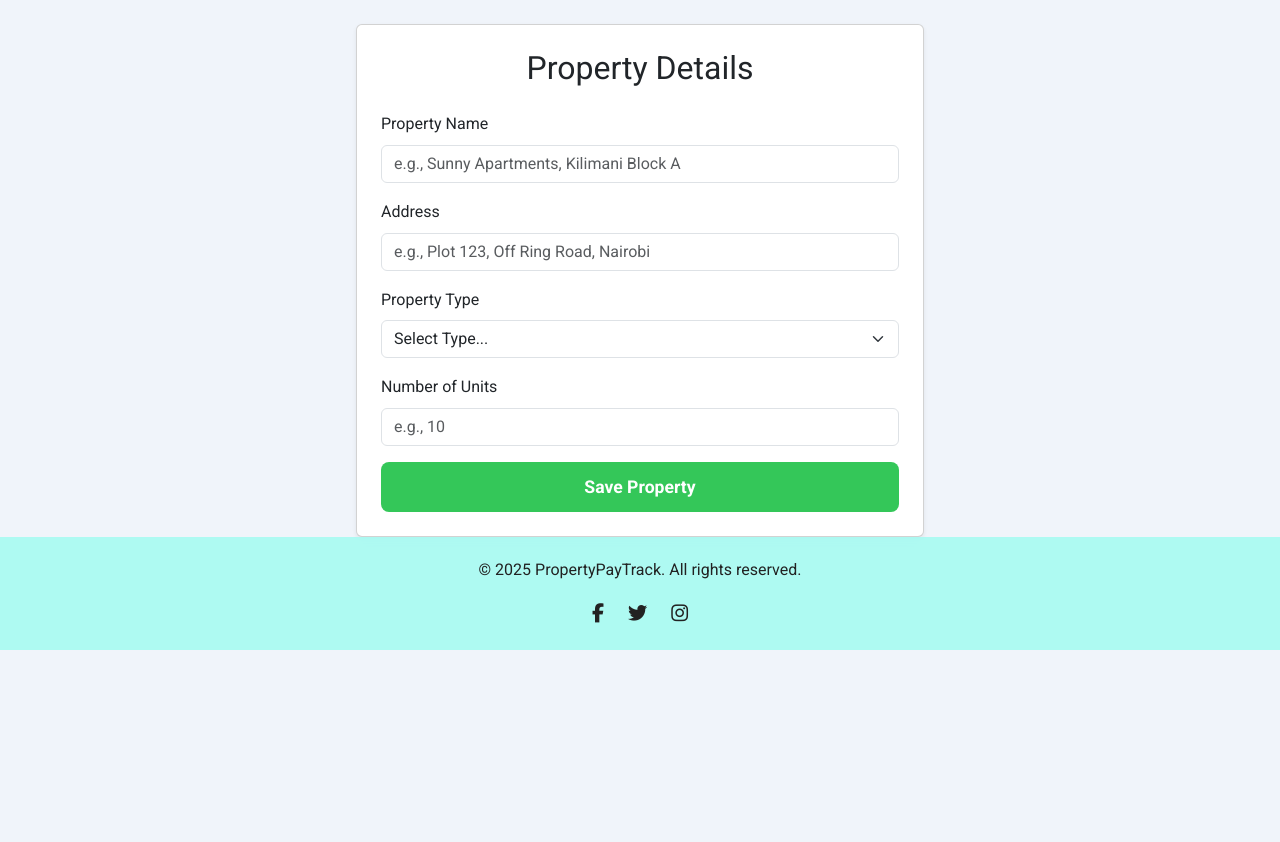
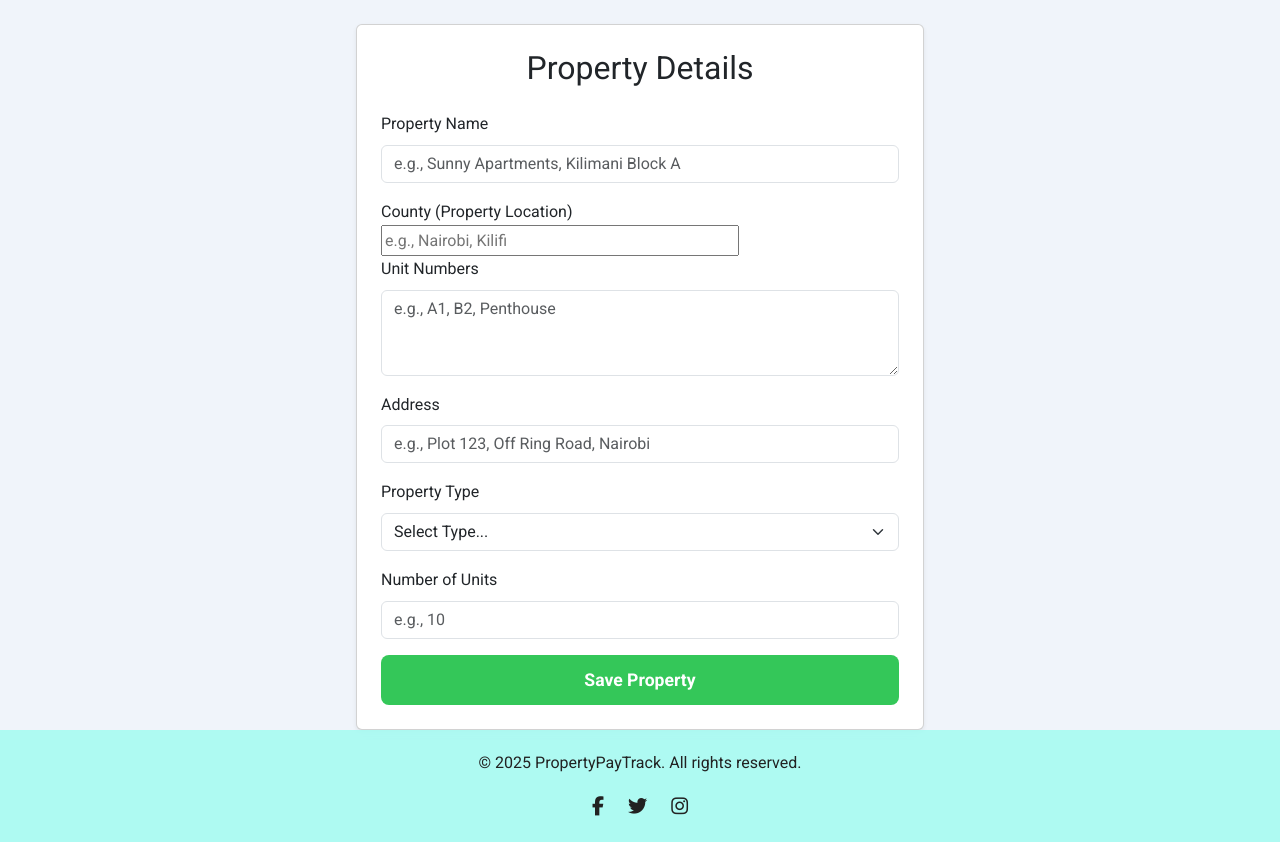
Before and after one commit to shannel890/Mfuko7, a Flask app: page /properties/add in a window 1280 px wide. Shown: the part 72-914 px from the top of the page. Before the commit the page ends 722 px from the top, so only its background shows below. Run offline with Flask 3, Linux system fonts and the light colour scheme; a user stored in the database is signed in; some libraries are stand-ins or nearby versions.

Commit message:
added and modified the files

```diff
--- a/app/forms.py
+++ b/app/forms.py
@@ -212,13 +212,13 @@ class PropertyForm(FlaskForm):
         render_kw={"rows": 2, "placeholder": _l("e.g., Water, Electricity, Garbage")}
     )
     unit_numbers = TextAreaField(
-        _l('Unit Numbers/Identifiers (comma separated)'),
-        validators=[
-            DataRequired(_l('At least one unit number is required.')),
-            Length(max=500, message=_l('Unit numbers list too long.'))
-        ],
-        render_kw={"rows": 3, "placeholder": _l("e.g., A1, B2, Penthouse")}
-    )
+    _l('Unit Numbers'),
+    validators=[
+        DataRequired(_l('At least one unit number is required.')),
+        Length(max=500, message=_l('Unit numbers list too long.'))
+    ],
+    render_kw={"rows": 3, "placeholder": _l("e.g., A1, B2, Penthouse"), "class": "form-control"}
+)
     deposit_amount = DecimalField(
         _l('Security Deposit Amount (KSh)'),
         validators=[Optional(), NumberRange(min=0, message=_l('Deposit cannot be negative.'))],
--- a/app/models.py
+++ b/app/models.py
@@ -88,12 +88,12 @@ class Property(db.Model):
     landlord_id = db.Column(db.Integer, db.ForeignKey('user.id', ondelete='CASCADE'), nullable=False, index=True)
     county_name = db.Column(db.String(100), nullable=False)
     amenities = db.Column(db.Text, nullable=True)
-    utility_bill = db.Column(db.Text, nullable=True)
+    utility_bill_types = db.Column(db.Text, nullable=True)
+    unit_numbers = db.Column(db.Text, nullable=False)
     deposit_amount = db.Column(db.Numeric(10, 2), nullable=True)
     deposit_policy = db.Column(db.Text, nullable=True)
     created_at = db.Column(db.DateTime, default=lambda: datetime.now(timezone.utc))
     updated_at = db.Column(db.DateTime, default=lambda: datetime.now(timezone.utc), onupdate=lambda: datetime.now(timezone.utc))
-    units = db.relationship('Unit', backref='property', lazy=True, cascade="all, delete-orphan")
     tenants = db.relationship('Tenant', backref='property', lazy=True, cascade="all, delete-orphan")
 
     @property
@@ -129,7 +129,8 @@ class Tenant(db.Model):
     last_name = db.Column(db.String(100), nullable=False)
     email = db.Column(db.String(120), nullable=True)
     phone_number = db.Column(db.String(20))
-    rent_amount = db.Column(db.Numeric(10, 2), nullable=True, default=0.00)  # ✅ Add this line
+    rent_amount = db.Column(db.Numeric(10, 2), nullable=True, default=0.00)
+    national_id = db.Column(db.String(50), nullable=True)
     status = db.Column(db.String(50), default='active')
     due_day_of_month = db.Column(db.Integer)
     grace_period_days = db.Column(db.Integer, default=5)
@@ -147,6 +148,7 @@ class Tenant(db.Model):
 
 class Unit(db.Model):
     __tablename__ = 'unit'
+
     id = db.Column(db.Integer, primary_key=True)
     unit_number = db.Column(db.String(50), nullable=False)
     rent_amount = db.Column(db.Numeric(10, 2), nullable=False)
@@ -155,7 +157,12 @@ class Unit(db.Model):
     bathrooms = db.Column(db.Integer, nullable=True)
     size_sqft = db.Column(db.Integer, nullable=True)
     status = db.Column(db.String(50), default='vacant')
+
     property_id = db.Column(db.Integer, db.ForeignKey('property.id', ondelete='CASCADE'), nullable=False, index=True)
+
+
+    property = db.relationship('Property', backref='units')
+
     created_at = db.Column(db.DateTime, default=lambda: datetime.now(timezone.utc))
     updated_at = db.Column(db.DateTime, default=lambda: datetime.now(timezone.utc), onupdate=lambda: datetime.now(timezone.utc))
 
--- a/app/routes.py
+++ b/app/routes.py
@@ -367,7 +367,8 @@ def assign_property(tenant_id):
 
         form = AssignPropertyForm()
         form.property_id.choices = [(p.id, p.name) for p in properties]
-        form.unit_id.choices = [(u.id, f"{u.name} - {u.property.name}") for u in units]
+        form.unit_id.choices = [(u.id, f"{u.unit_number} - {u.property.name}") for u in units]
+        print("Vacant units:", [(u.id, u.unit_number, u.status) for u in units])
         form.tenant_id.choices = [(t.id, f"{t.first_name} {t.last_name}") for t in Tenant.query.all()]
 
         if form.validate_on_submit():
@@ -384,6 +385,9 @@ def assign_property(tenant_id):
                 return redirect(url_for('main.landlord_dashboard'))
             else:
                 flash(_l('Invalid tenant or unit selected.'), 'danger')
+                print("Units:", [(u.id, u.first_name, u.status) for u in units])
+                print("Form unit choices:", form.unit_id.choices)
+
 
         return render_template('assign_property.html', tenant=tenant, properties=properties, units=units, form=form)
 
@@ -452,7 +456,7 @@ def tenant_edit(id):
 def record_payment():
     form = RecordPaymentForm()
     tenants = Tenant.query.all()
-    form.tenant_id.choices = [(tenant.id, tenant.name) for tenant in tenants]
+    form.tenant_id.choices = [(tenant.id, tenant.first_name) for tenant in tenants]
     landlord_properties = Property.query.filter_by(landlord_id=current_user.id).all()
     property_ids = [p.id for p in landlord_properties]
     form.tenant_id.choices = [(t.id, f"{t.first_name} {t.last_name} ({t.property.name})")
@@ -463,7 +467,7 @@ def record_payment():
             amount=form.amount.data,
             tenant_id=form.tenant_id.data,
             payment_method=form.payment_method.data,
-            transaction_id=str(uuid.uuid()),
+            transaction_id=str(uuid.uuid4()),
             payment_date=form.payment_date.data or datetime.utcnow().date(),
             status='confirmed',
             description=form.description.data,
@@ -562,7 +566,7 @@ def tenant_make_payment():
         # Initiate M-Pesa STK push
 
         checkout_id = mpesa_api.initiate_stk_push(
-            us_phone_number=phone_number,
+            phone_number=phone_number,
             amount=amount,
             account_reference=account_reference,
             transaction_description='Monthly Rent'
--- a/app/templates/properties/add_edit.html
+++ b/app/templates/properties/add_edit.html
@@ -12,6 +12,21 @@
                     {{ form.name(class_="form-control") }}
                     {% for error in form.name.errors %}
                         <div class="text-danger small">{{ error }}</div>
+                    {% endfor %}
+                </div>
+                 <div>
+                    {{ form.county.label }}<br>
+                    {{ form.county(size=40) }}
+                    {% for error in form.county.errors %}
+                        <span style="color: red;">{{ error }}</span>
+                    {% endfor %}
+                </div>
+
+                <div class="mb-3">
+                    {{ form.unit_numbers.label(class="form-label") }}
+                    {{ form.unit_numbers() }}
+                    {% for error in form.unit_numbers.errors %}
+                        <div class="text-danger">{{ error }}</div>
                     {% endfor %}
                 </div>
                 <div class="mb-3">
```
Also changed, not shown: migrations/versions/0237c61fa2bb_add_national_id_to_tenant.py (added, +32 -0 lines), migrations/versions/1474a331904c_add_utility_bill_types_and_unit_numbers_.py (added, +36 -0 lines), instance/app.db.
